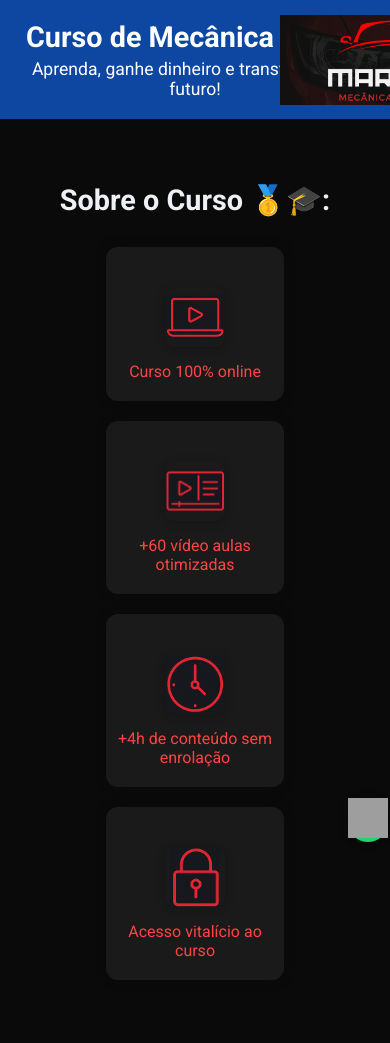
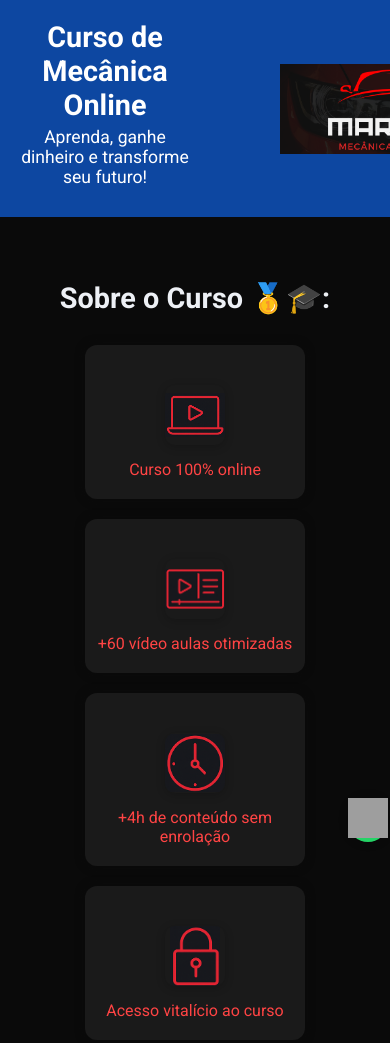
Before and after one commit to Leonardolemes521/lemes2k, a plain HTML site: page index.html in a window 390 px wide. Shown: the top 1043 px of the page. Drawn offline with Linux system fonts and the light colour scheme; grey boxes are pictures that could not be loaded.

Commit message:
Update index.html

```diff
--- a/index.html
+++ b/index.html
@@ -225,11 +225,12 @@ header p {
     .whatsapp-btn:hover {
       background-color: #128c3e;
     }
-
-    /* Responsividade */
     @media (max-width: 768px) {
   header {
-    flex-direction: column;
+    display: grid;
+    grid-template-columns: repeat(2, 1fr); /* 2 colunas iguais */
+    grid-template-rows: auto auto;        /* 2 linhas */
+    gap: 10px;                            /* espaço entre itens */
     text-align: center;
   }
 
@@ -237,23 +238,21 @@ header p {
     max-width: 100%;
   }
 
-  /* Aqui começa a alteração para 2x2 */
   .grid, .benefit-grid {
-    flex-wrap: wrap;       /* Permite quebrar linha */
-    justify-content: center;
+    flex-direction: column;
+    align-items: center;
   }
 
-  .card, .benefit-item {
-    flex: 1 1 45%;         /* Cada item ocupa cerca de 45% da largura */
-    max-width: 45%;        /* Limita largura máxima para criar 2 colunas */
+  .card {
+    max-width: 90%;
   }
-  /* Fim da alteração */
 
-  .video-section iframe {
-    height: 300px;
-  }
-}
 
+
+      .video-section iframe {
+        height: 300px;
+      }
+    }
   </style>
 </head>
 <body>
```
